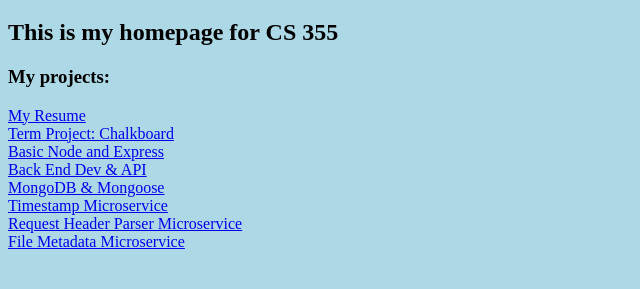
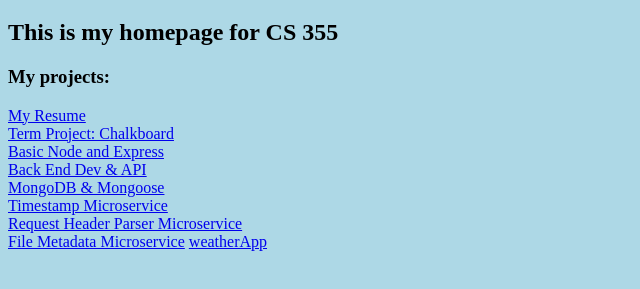
Before and after one commit to AsifTalukder/AsifTalukder.github.io, a plain HTML site: page index.html in a window 1280 px wide. Shown: the part 67-356 px from the top of the page, without its empty margins (0-640 px from the left). Drawn offline with Linux system fonts and the light colour scheme.

Commit message:
changes index.html

```diff
--- a/index.html
+++ b/index.html
@@ -27,6 +27,7 @@
      <a href="https://boilerplate-project-timestamp.asiftalukder.repl.co">Timestamp Microservice</a></br>
      <a href= "https://boilerplate-project-headerparser.asiftalukder.repl.co"> Request Header Parser Microservice</a> </br>
      <a href= "https://boilerplate-project-filemetadata.asiftalukder.repl.co"> File Metadata Microservice</a>
+     <a href="/weatherApp/weather.html"> weatherApp</a>
 
 </body>
 </html>
```
